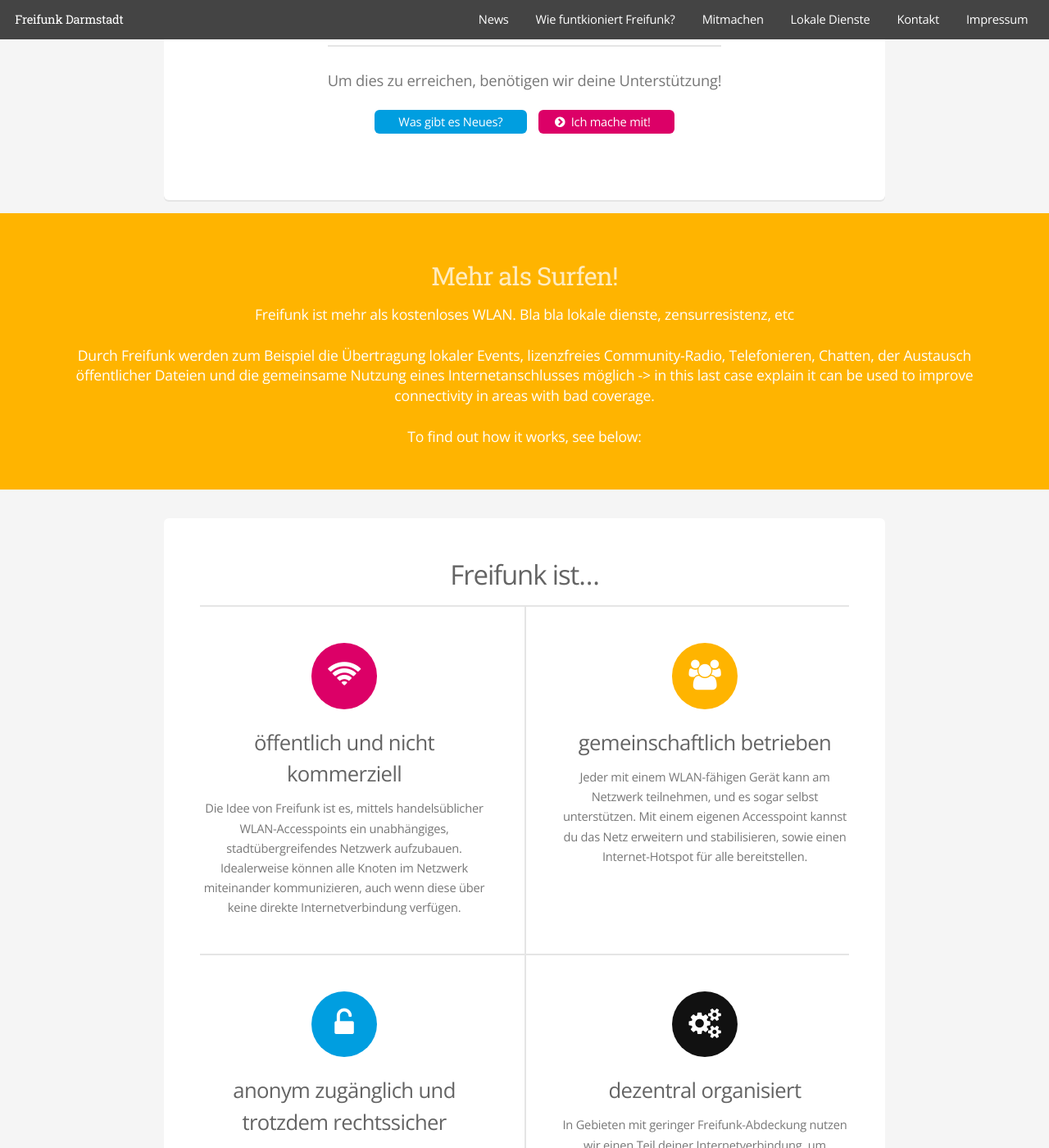
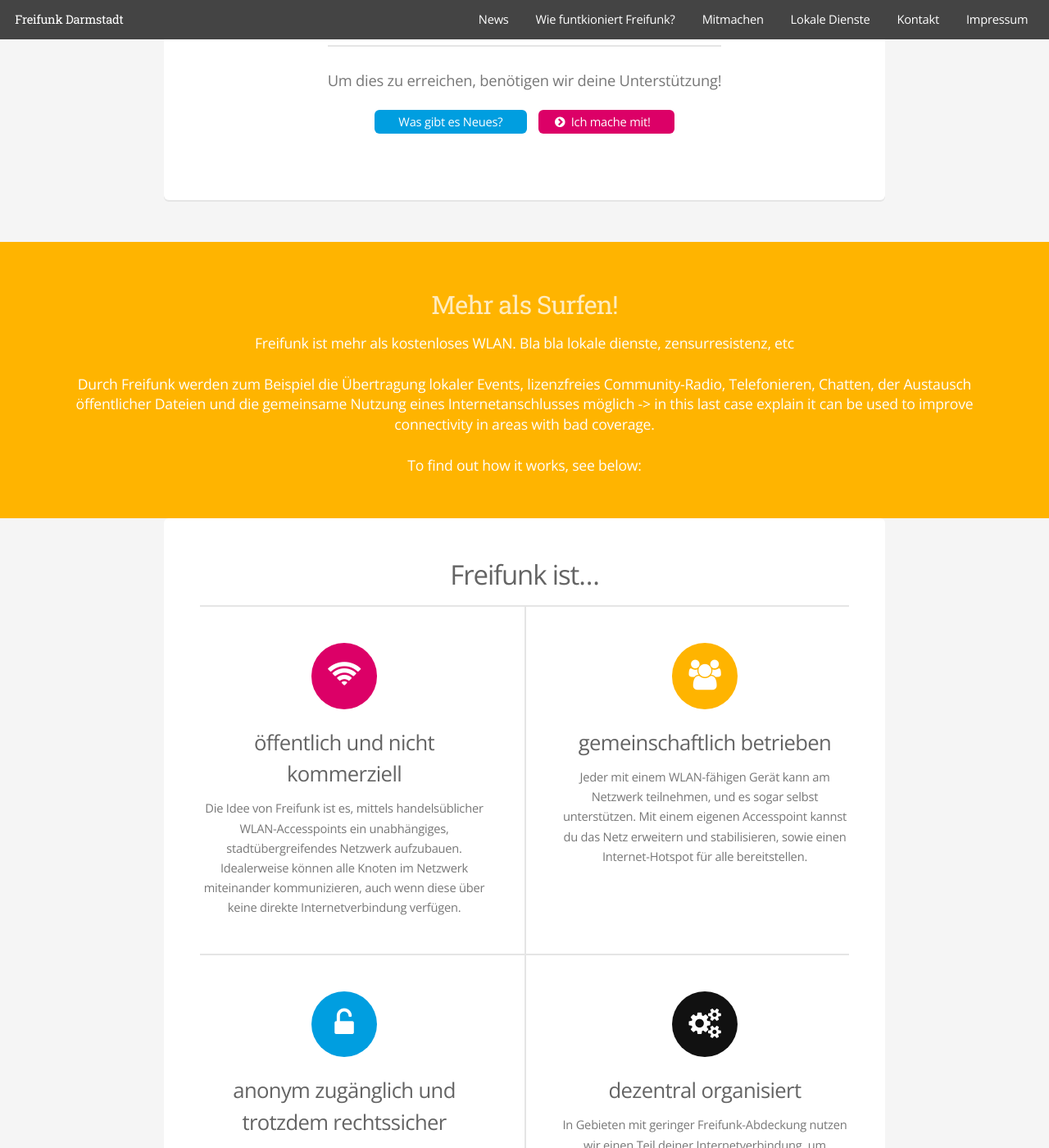
Before and after one commit to mdrenger/darmstadt.freifunk.net, a Jekyll site: the page built from pages/index.html, in a window 1280 px wide and 1400 px high, scrolled down 545 px. Shown: the whole window at 82% size. Built offline with Jekyll 4.4.1, drawn with Linux system fonts in a browser that asks for light colours.

Commit message:
changed margin for the stripe box

```diff
--- a/css/style.scss
+++ b/css/style.scss
@@ -1319,7 +1319,7 @@
 	#stripe {
 		background: $color-accent3-bg;
 		color: #fff;
-		margin: -$size-element-height 0 $size-element-height 0;
+		margin: -3em 0 0t 0;
 		padding: 3em 3em 3em 3em;
 		text-align: center;
 		font-size: 1.2em;
```
